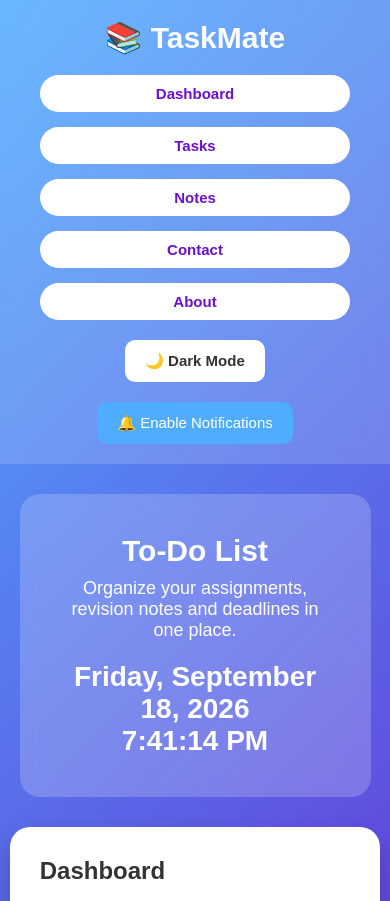
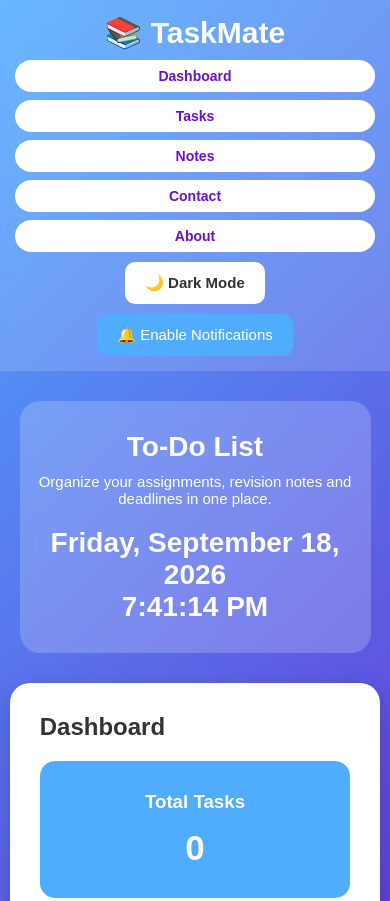
Before and after one commit to C0smic07/TaskMate, a plain HTML site: page index.html in a window 390 px wide. Shown: the top 901 px of the page. Drawn offline with Linux system fonts and the light colour scheme.

Commit message:
Enhance styles for mobile responsiveness and dark mode
Added mobile responsive design styles and improved dark mode support.

```diff
--- a/style.css
+++ b/style.css
@@ -321,3 +321,64 @@ body.dark-mode #themeToggle {
     background: #333;
     color: white;
 }
+
+/* 📱 Mobile Responsive Design */
+@media (max-width: 768px) {
+
+    body {
+        margin: 0;
+        padding: 0;
+    }
+
+    header {
+        padding: 15px;
+        flex-direction: column;
+        gap: 10px;
+    }
+
+    nav {
+        display: flex;
+        flex-wrap: wrap;
+        justify-content: center;
+        gap: 8px;
+    }
+
+    nav button {
+        font-size: 14px;
+        padding: 8px 12px;
+    }
+
+    .hero {
+        padding: 30px 15px;
+        text-align: center;
+    }
+
+    .hero h1 {
+        font-size: 28px;
+    }
+
+    .hero p {
+        font-size: 15px;
+    }
+
+    section {
+        padding: 20px 15px;
+    }
+
+    input,
+    textarea,
+    select,
+    button {
+        max-width: 100%;
+        box-sizing: border-box;
+    }
+
+    .task-container {
+        width: 100%;
+    }
+
+    .task {
+        padding: 15px;
+        margin-bottom: 10px;
+    }
+}
```
